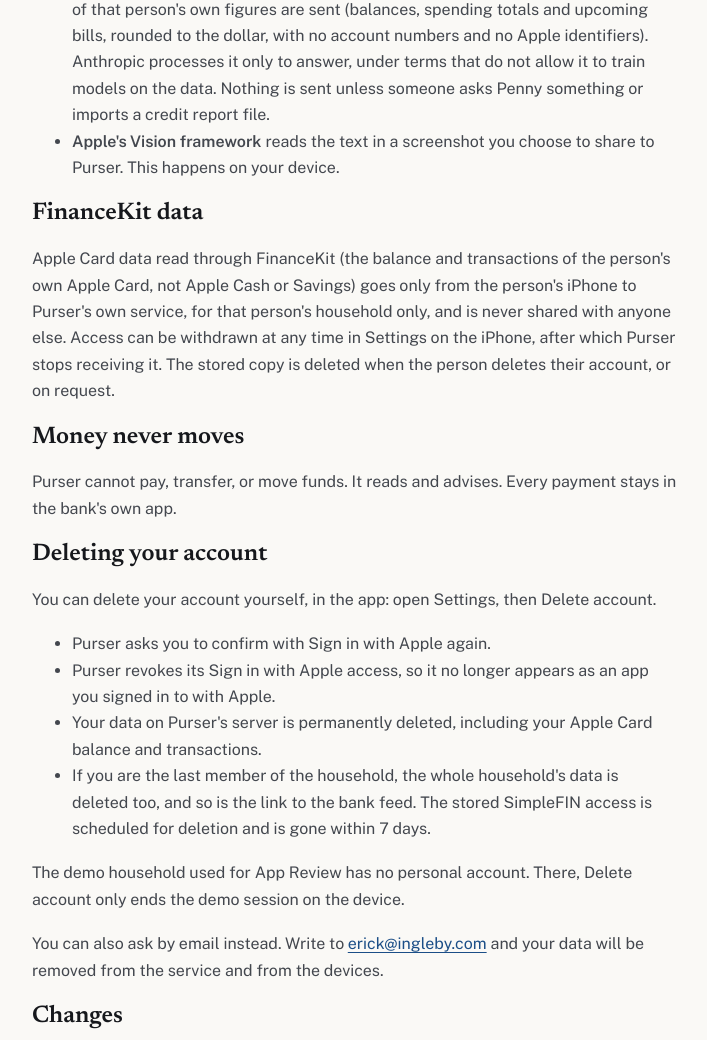
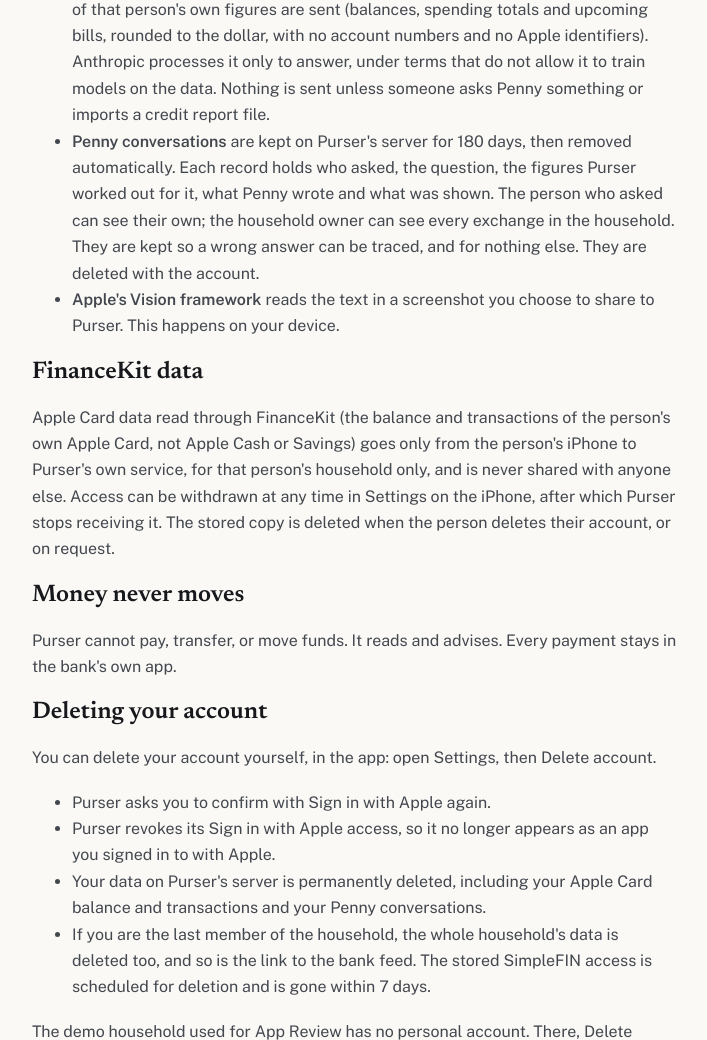
Before and after one commit to airacoda/purser-site, a plain HTML site: page live/privacy/index.html in a window 1280 px wide. Shown: the part 1497-2537 px from the top of the page, without its empty margins (285-992 px from the left). Drawn offline with Linux system fonts and the light colour scheme.

Commit message:
Privacy: Penny conversations kept 180 days, deleted with the account
Penny's chat history (question, figures, what she wrote, what was shown) is now
stored per household for 180 days and removed on account deletion, so the
policy says so. Last updated date moved to 15 November 2026.

Co-Authored-By: Claude Fable 5.1 <noreply@anthropic.com>
Claude-Session: https://claude.ai/code/session_01BeDkhdcExY8CeBZonU2Xny

```diff
--- a/live/privacy/index.html
+++ b/live/privacy/index.html
@@ -11,7 +11,7 @@
 </head><body><a class="skip-link" href="#main">Skip to content</a>
 <header class="site-header"><a class="wordmark" href="https://ingleby.com/">ingleby<span>.com</span></a>
 <nav class="site-nav" aria-label="Purser"><a href="/">Purser</a><a href="/privacy/">Privacy</a><a href="/support/">Support</a></nav></header>
-<div class="page"><main id="main" class="stack" style="gap:18px;max-width:66ch"><p class="sub">Privacy policy</p><h1>What Purser keeps, and why.</h1><p class="lede">Effective 4 October 2026. Purser Money is a money app made by Erick Ingleby. It is in private preview, shared for now with invited households, with wider availability planned for later.</p><p class="sub">Last updated: 7 November 2026</p>
+<div class="page"><main id="main" class="stack" style="gap:18px;max-width:66ch"><p class="sub">Privacy policy</p><h1>What Purser keeps, and why.</h1><p class="lede">Effective 4 October 2026. Purser Money is a money app made by Erick Ingleby. It is in private preview, shared for now with invited households, with wider availability planned for later.</p><p class="sub">Last updated: 15 November 2026</p>
     <h2>What Purser collects</h2>
     <ul>
       <li>Bank, card and loan balances and transactions, supplied through a bank aggregation service that each person connects and authorises themselves.</li>
@@ -33,6 +33,7 @@
       <li><strong>Credit report files</strong> are added only by the person, who imports their own report file into the app. The Purser server reads the file in memory for that one request and keeps only the bureau, the score, its date, a short summary and a few counts (open and closed accounts, negative items, inquiries). To pull those out, the text of the report is sent to Anthropic's Claude (below). The file and its text are not stored.</li>
       <li><strong>Amazon Web Services, US East region</strong> hosts the Purser server and stores the data.</li>
       <li><strong>Anthropic's Claude</strong> powers Penny, the advisor, and reads the text of a credit report file when a person imports one. For Penny, a question and a short summary of that person's own figures are sent (balances, spending totals and upcoming bills, rounded to the dollar, with no account numbers and no Apple identifiers). Anthropic processes it only to answer, under terms that do not allow it to train models on the data. Nothing is sent unless someone asks Penny something or imports a credit report file.</li>
+      <li><strong>Penny conversations</strong> are kept on Purser's server for 180 days, then removed automatically. Each record holds who asked, the question, the figures Purser worked out for it, what Penny wrote and what was shown. The person who asked can see their own; the household owner can see every exchange in the household. They are kept so a wrong answer can be traced, and for nothing else. They are deleted with the account.</li>
       <li><strong>Apple's Vision framework</strong> reads the text in a screenshot you choose to share to Purser. This happens on your device.</li>
     </ul>
     <h2>FinanceKit data</h2>
@@ -46,7 +47,7 @@
     <ul>
       <li>Purser asks you to confirm with Sign in with Apple again.</li>
       <li>Purser revokes its Sign in with Apple access, so it no longer appears as an app you signed in to with Apple.</li>
-      <li>Your data on Purser's server is permanently deleted, including your Apple Card balance and transactions.</li>
+      <li>Your data on Purser's server is permanently deleted, including your Apple Card balance and transactions and your Penny conversations.</li>
       <li>If you are the last member of the household, the whole household's data is deleted too, and so is the link to the bank feed. The stored SimpleFIN access is scheduled for deletion and is gone within 7 days.</li>
     </ul>
     <p>The demo household used for App Review has no personal account. There, Delete account only ends the demo session on the device.</p>
```
